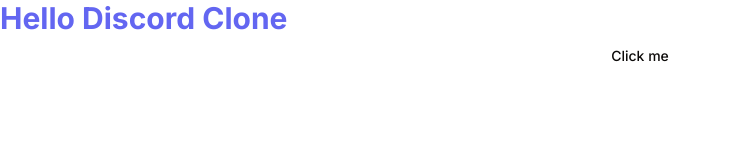
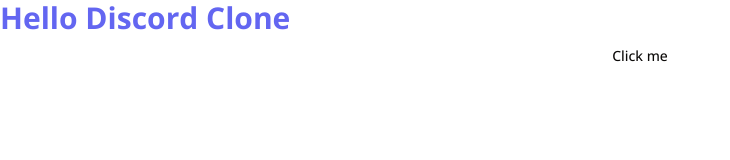
Before and after one commit to sergiobatistajr/discord-clone, a Next.js app: page / in a window 1280 px wide. Shown: the top 160 px of the page, without its empty margins (0-730 px from the left). Built offline with nearby package versions, Linux system fonts and the light colour scheme.

Commit message:
adding new font and rename the app

```diff
--- a/app/layout.tsx
+++ b/app/layout.tsx
@@ -1,22 +1,22 @@
-import './globals.css'
-import type { Metadata } from 'next'
-import { Inter } from 'next/font/google'
+import "./globals.css";
+import type { Metadata } from "next";
+import { Open_Sans } from "next/font/google";
 
-const inter = Inter({ subsets: ['latin'] })
+const font = Open_Sans({ subsets: ["latin"] });
 
 export const metadata: Metadata = {
-  title: 'Create Next App',
-  description: 'Generated by create next app',
-}
+  title: "Team chat application",
+  description: "Generated by create next app",
+};
 
 export default function RootLayout({
   children,
 }: {
-  children: React.ReactNode
+  children: React.ReactNode;
 }) {
   return (
     <html lang="en">
-      <body className={inter.className}>{children}</body>
+      <body className={font.className}>{children}</body>
     </html>
-  )
+  );
 }
```
